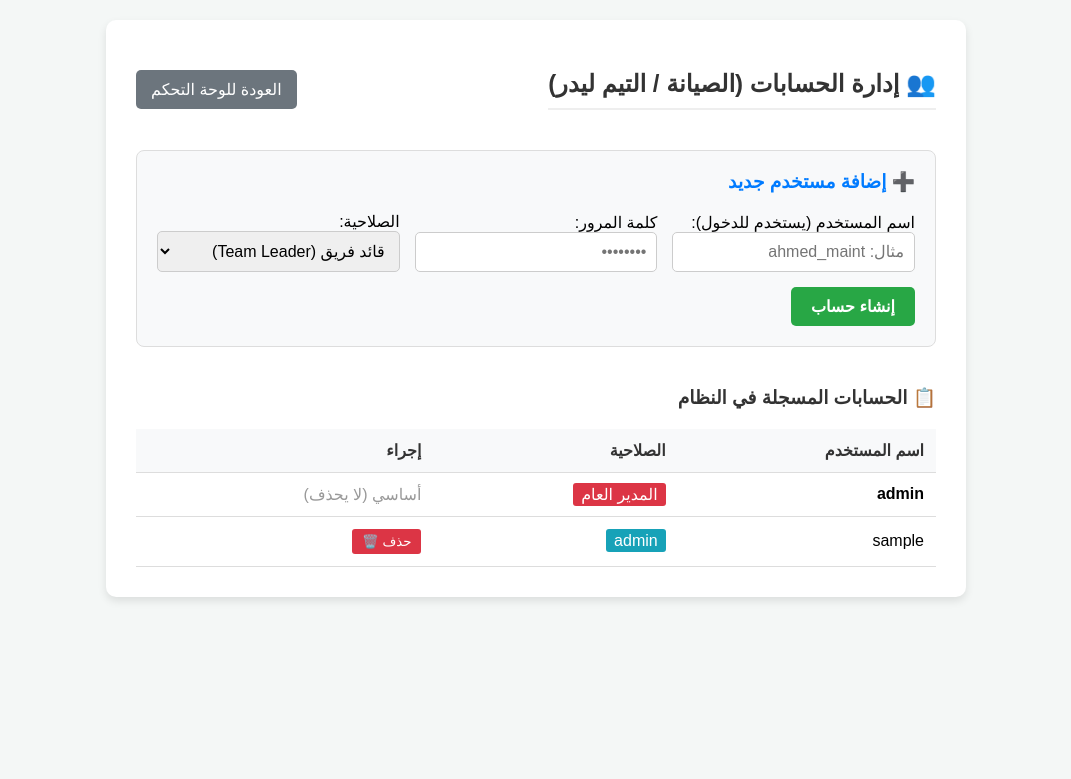
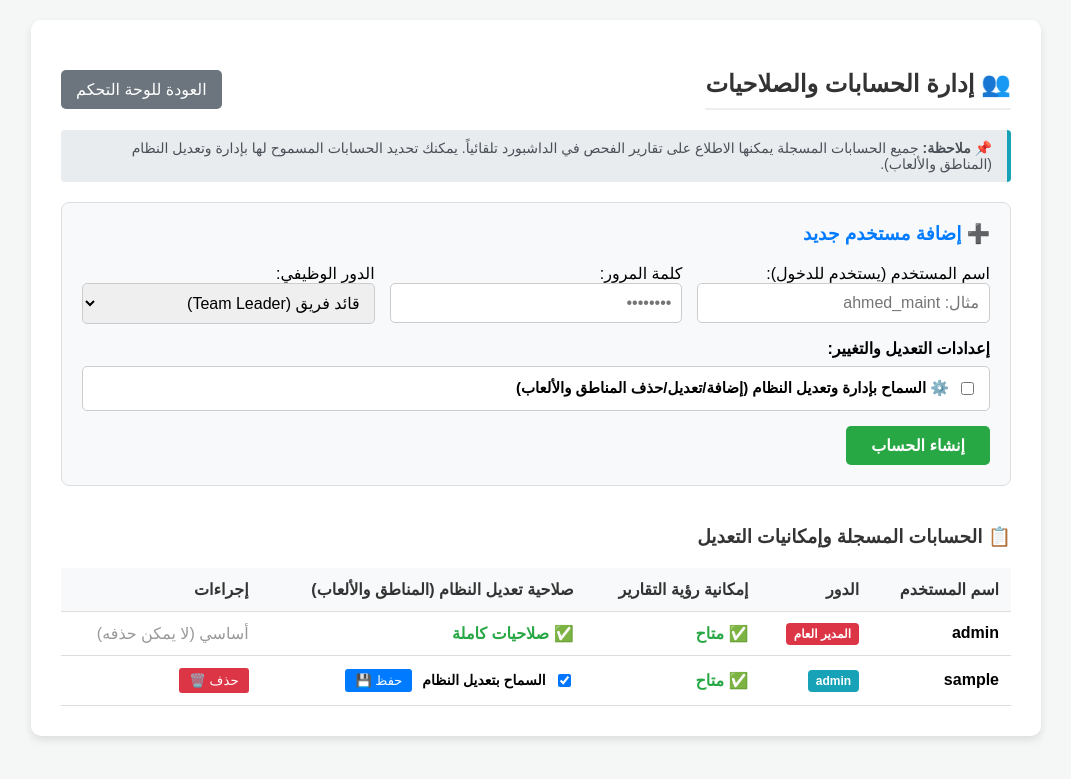
Before and after one commit to SaTo2002/DailyCheckApp, a Flask app: page /manage_users in a window 1280 px wide. Shown: the top 779 px of the page, without its empty margins (104-1175 px from the left). Run offline with Flask 3, Linux system fonts and the light colour scheme; the visitor is signed in with stand-in values (Sample User, id 1); tables that the repository leaves empty hold one stand-in row (values such as "Sample post").

Commit message:
feat: implement role-based access control with administrative dashboards and system management modules

```diff
--- a/app.py
+++ b/app.py
@@ -27,8 +27,18 @@ app.register_blueprint(monitor_bp)
 app.register_blueprint(admin_bp)
 app.register_blueprint(manage_bp)
 
+from sqlalchemy import text
+
 with app.app_context():
     db.create_all()
+    # Migration helper for User permission columns
+    for col, default_val in [('can_manage_system', 0), ('can_manage_areas', 0), ('can_manage_games', 0), ('can_view_reports', 1)]:
+        try:
+            with db.engine.connect() as conn:
+                conn.execute(text(f"ALTER TABLE users ADD COLUMN {col} TINYINT(1) DEFAULT {default_val}"))
+                conn.commit()
+        except Exception:
+            pass
 
 if __name__ == '__main__':
     app.run(host='0.0.0.0', port=5000, debug=True)
--- a/models.py
+++ b/models.py
@@ -6,6 +6,10 @@ class User(db.Model):
     username = db.Column(db.String(100), unique=True, nullable=False)
     password_hash = db.Column(db.String(255), nullable=False)
     role = db.Column(db.String(50), nullable=False)
+    can_manage_system = db.Column(db.Boolean, default=False)
+    can_manage_areas = db.Column(db.Boolean, default=False)
+    can_manage_games = db.Column(db.Boolean, default=False)
+    can_view_reports = db.Column(db.Boolean, default=True)
 
 class Area(db.Model):
     __tablename__ = 'areas'
--- a/routes/manage.py
+++ b/routes/manage.py
@@ -9,14 +9,20 @@ from models import User, Area, GameModel
 
 manage_bp = Blueprint('manage', __name__)
 
+def check_system_permission():
+    return session.get('is_admin') and (session.get('is_master_admin') or session.get('can_manage_system') or session.get('can_manage_areas') or session.get('can_manage_games'))
+
 @manage_bp.route('/manage_system', methods=['GET', 'POST'])
 def manage_system():
-    if not session.get('is_admin'): return redirect(url_for('admin.admin_login'))
+    if not session.get('is_admin'):
+        return redirect(url_for('admin.admin_login'))
+    if not check_system_permission():
+        return redirect(url_for('admin.admin_login'))
     return render_template('manage_system.html', areas=Area.query.all())
 
 @manage_bp.route('/add_area', methods=['POST'])
 def add_area():
-    if not session.get('is_admin'): return redirect(url_for('admin.admin_login'))
+    if not check_system_permission(): return redirect(url_for('admin.admin_login'))
     name = request.form.get('area_name')
     if name:
         db.session.add(Area(name=name))
@@ -25,7 +31,7 @@ def add_area():
 
 @manage_bp.route('/edit_area/<int:area_id>', methods=['GET', 'POST'])
 def edit_area(area_id):
-    if not session.get('is_admin'): return redirect(url_for('admin.admin_login'))
+    if not check_system_permission(): return redirect(url_for('admin.admin_login'))
     area = Area.query.get_or_404(area_id)
     if request.method == 'POST':
         new_name = request.form.get('area_name')
@@ -37,7 +43,7 @@ def edit_area(area_id):
 
 @manage_bp.route('/delete_area/<int:area_id>')
 def delete_area(area_id):
-    if not session.get('is_admin'): return redirect(url_for('admin.admin_login'))
+    if not check_system_permission(): return redirect(url_for('admin.admin_login'))
     area = Area.query.get_or_404(area_id)
     if area:
         db.session.delete(area)
@@ -47,18 +53,17 @@ def delete_area(area_id):
 # --- إدارة الألعاب داخل المنطقة ---
 @manage_bp.route('/area_games/<int:area_id>')
 def area_games(area_id):
-    if not session.get('is_admin'): return redirect(url_for('admin.admin_login'))
+    if not check_system_permission(): return redirect(url_for('admin.admin_login'))
     return render_template('area_games.html', area=Area.query.get_or_404(area_id))
 
 @manage_bp.route('/add_game_to_area/<int:area_id>', methods=['POST'])
 def add_game_to_area(area_id):
-    if not session.get('is_admin'): return redirect(url_for('admin.admin_login'))
+    if not check_system_permission(): return redirect(url_for('admin.admin_login'))
 
     name = request.form.get('game_name')
     check_names = request.form.getlist('check_names[]')
     structured_checks = [{"name": c.strip(), "is_mandatory": bool(request.form.get(f'check_mandatory_{i}'))} for i, c in enumerate(check_names) if c.strip()]
 
-    # معالجة صورة الخريطة الأساسية
     map_image_path = None
     if 'map_image' in request.files:
         file = request.files['map_image']
@@ -87,7 +92,7 @@ def add_game_to_area(area_id):
 
 @manage_bp.route('/edit_game/<int:game_id>', methods=['GET', 'POST'])
 def edit_game(game_id):
-    if not session.get('is_admin'): return redirect(url_for('admin.admin_login'))
+    if not check_system_permission(): return redirect(url_for('admin.admin_login'))
     game = GameModel.query.get_or_404(game_id)
 
     if request.method == 'POST':
@@ -126,7 +131,7 @@ def edit_game(game_id):
 
 @manage_bp.route('/delete_game_from_area/<int:area_id>/<int:game_id>')
 def delete_game_from_area(area_id, game_id):
-    if not session.get('is_admin'): return redirect(url_for('admin.admin_login'))
+    if not check_system_permission(): return redirect(url_for('admin.admin_login'))
     game = GameModel.query.get(game_id)
     if game:
         db.session.delete(game)
@@ -137,14 +142,39 @@ def delete_game_from_area(area_id, game_id):
 def manage_users():
     if not session.get('is_admin'): return redirect(url_for('admin.admin_login'))
     if request.method == 'POST':
-        username, password, role = request.form.get('username'), request.form.get('password'), request.form.get('role', 'monitor')
+        username = request.form.get('username')
+        password = request.form.get('password')
+        role = request.form.get('role', 'Team Leader')
+        can_manage_system = bool(request.form.get('can_manage_system'))
+
         if username and password:
-            db.session.add(User(username=username, password_hash=generate_password_hash(password), role=role))
+            user = User(
+                username=username,
+                password_hash=generate_password_hash(password),
+                role=role,
+                can_manage_system=can_manage_system,
+                can_manage_areas=can_manage_system,
+                can_manage_games=can_manage_system,
+                can_view_reports=True
+            )
+            db.session.add(user)
             db.session.commit()
         return redirect(url_for('manage.manage_users'))
     return render_template('manage_users.html', users=User.query.all())
 
-@manage_bp.route('/delete_user/<int:user_id>')
+@manage_bp.route('/update_user_permissions/<int:user_id>', methods=['POST'])
+def update_user_permissions(user_id):
+    if not session.get('is_admin'): return redirect(url_for('admin.admin_login'))
+    user = User.query.get_or_404(user_id)
+    can_manage_system = bool(request.form.get('can_manage_system'))
+    user.can_manage_system = can_manage_system
+    user.can_manage_areas = can_manage_system
+    user.can_manage_games = can_manage_system
+    user.can_view_reports = True
+    db.session.commit()
+    return redirect(url_for('manage.manage_users'))
+
+@manage_bp.route('/delete_user/<int:user_id>', methods=['POST'])
 def delete_user(user_id):
     if not session.get('is_admin'): return redirect(url_for('admin.admin_login'))
     user = User.query.get(user_id)
--- a/templates/manage_system.html
+++ b/templates/manage_system.html
@@ -28,6 +28,7 @@
             <a href="/dashboard" class="btn btn-secondary">🔙 العودة للوحة التحكم</a>
         </div>
 
+        {% if session.get('can_manage_areas') or session.get('is_master_admin') %}
         <div class="card">
             <h3>➕ إضافة منطقة جديدة</h3>
             <form action="/add_area" method="POST" style="display: flex; gap: 15px; margin-top: 15px;">
@@ -35,6 +36,7 @@
                 <button type="submit" class="btn btn-success">حفظ المنطقة</button>
             </form>
         </div>
+        {% endif %}
 
         <div class="card" style="border-top-color: #007bff;">
             <h3>📋 المناطق المسجلة (اضغط على المنطقة لإدارة ألعابها)</h3>
@@ -46,9 +48,13 @@
                         <span style="color: #666; font-size: 14px; margin-right: 10px;">({{ area.games|length }} لعبة مسجلة)</span>
                     </div>
                     <div class="actions">
+                        {% if session.get('can_manage_games') or session.get('can_manage_areas') or session.get('is_master_admin') %}
                         <a href="/area_games/{{ area.id }}" class="btn btn-primary">🎮 إدارة الألعاب</a>
+                        {% endif %}
+                        {% if session.get('can_manage_areas') or session.get('is_master_admin') %}
                         <a href="/edit_area/{{ area.id }}" style="color: #007bff; text-decoration: none; font-weight: bold; margin-left: 5px;">✏️ تعديل</a>
                         <a href="/delete_area/{{ area.id }}" style="color: #dc3545; text-decoration: none; font-weight: bold;" onclick="return confirm('⚠️ تحذير: مسح المنطقة سيؤدي إلى مسح جميع ألعابها! هل أنت متأكد؟');">🗑️ حذف</a>
+                        {% endif %}
                     </div>
                 </li>
                 {% else %}
--- a/templates/manage_users.html
+++ b/templates/manage_users.html
@@ -2,29 +2,40 @@
 <html dir="rtl" lang="ar">
 <head>
     <meta charset="UTF-8">
-    <title>إدارة المستخدمين - جرافيتي كود</title>
+    <title>إدارة المستخدمين والصلاحيات - جرافيتي كود</title>
     <style>
         body { font-family: Arial, sans-serif; background-color: #f4f7f6; margin: 0; padding: 20px; }
-        .container { max-width: 800px; margin: 0 auto; background: white; padding: 30px; border-radius: 10px; box-shadow: 0 4px 8px rgba(0,0,0,0.1); }
+        .container { max-width: 950px; margin: 0 auto; background: white; padding: 30px; border-radius: 10px; box-shadow: 0 4px 8px rgba(0,0,0,0.1); }
         h2 { border-bottom: 2px solid #eee; padding-bottom: 10px; color: #333; }
-        .form-group { margin-bottom: 15px; text-align: right; }
-        input, select { width: 100%; padding: 10px; border: 1px solid #ccc; border-radius: 5px; font-size: 16px; box-sizing: border-box; }
+        input[type="text"], input[type="password"], select { width: 100%; padding: 10px; border: 1px solid #ccc; border-radius: 5px; font-size: 16px; box-sizing: border-box; }
         table { width: 100%; border-collapse: collapse; margin-top: 20px; text-align: right; }
-        th, td { padding: 12px; border-bottom: 1px solid #ddd; }
+        th, td { padding: 12px; border-bottom: 1px solid #ddd; vertical-align: middle; }
         th { background-color: #f8f9fa; color: #333; }
+        .checkbox-group { display: flex; gap: 15px; align-items: center; background: #fff; padding: 12px; border: 1px solid #ccc; border-radius: 5px; }
+        .checkbox-label { display: flex; align-items: center; gap: 8px; font-size: 15px; cursor: pointer; font-weight: bold; }
+        .badge { padding: 4px 8px; border-radius: 4px; color: white; font-size: 12px; font-weight: bold; }
+        .badge-admin { background: #dc3545; }
+        .badge-role { background: #17a2b8; }
+        .note-box { background: #e9ecef; border-right: 4px solid #17a2b8; padding: 10px 15px; margin-bottom: 15px; border-radius: 4px; font-size: 14px; color: #495057; }
     </style>
 </head>
 <body>
 
     <div class="container">
         <div style="display: flex; justify-content: space-between; align-items: center;">
-            <h2>👥 إدارة الحسابات (الصيانة / التيم ليدر)</h2>
+            <h2>👥 إدارة الحسابات والصلاحيات</h2>
             <a href="/dashboard" style="background: #6c757d; color: white; padding: 10px 15px; text-decoration: none; border-radius: 5px;">العودة للوحة التحكم</a>
         </div>
 
+        <div class="note-box">
+            📌 <strong>ملاحظة:</strong> جميع الحسابات المسجلة يمكنها الاطلاع على تقارير الفحص في الداشبورد تلقائياً. يمكنك تحديد الحسابات المسموح لها بإدارة وتعديل النظام (المناطق والألعاب).
+        </div>
+
+        <!-- إضافة مستخدم جديد -->
         <div style="background: #f8f9fa; padding: 20px; border-radius: 8px; margin-top: 20px; border: 1px solid #ddd;">
             <h3 style="margin-top: 0; color: #007bff;">➕ إضافة مستخدم جديد</h3>
-            <form method="POST" style="display: flex; gap: 15px; flex-wrap: wrap; align-items: flex-end;">
+            <form method="POST" style="display: flex; flex-direction: column; gap: 15px;">
+                <div style="display: flex; gap: 15px; flex-wrap: wrap;">
                     <div style="flex: 1; min-width: 200px;">
                         <label>اسم المستخدم (يستخدم للدخول):</label>
                         <input type="text" name="username" required placeholder="مثال: ahmed_maint">
@@ -34,41 +45,71 @@
                         <input type="password" name="password" required placeholder="••••••••">
                     </div>
                     <div style="flex: 1; min-width: 200px;">
-                    <label>الصلاحية:</label>
+                        <label>الدور الوظيفي:</label>
                         <select name="role" required>
                             <option value="Team Leader">قائد فريق (Team Leader)</option>
                             <option value="Maintenance">تيم الصيانة (Maintenance)</option>
+                            <option value="Supervisor">مشرف (Supervisor)</option>
                         </select>
                     </div>
+                </div>
+
                 <div>
-                    <button type="submit" style="background: #28a745; color: white; border: none; padding: 10px 20px; border-radius: 5px; cursor: pointer; font-size: 16px; font-weight: bold;">إنشاء حساب</button>
+                    <label style="font-weight: bold; display: block; margin-bottom: 8px;">إعدادات التعديل والتغيير:</label>
+                    <div class="checkbox-group">
+                        <label class="checkbox-label">
+                            <input type="checkbox" name="can_manage_system" value="1"> ⚙️ السماح بإدارة وتعديل النظام (إضافة/تعديل/حذف المناطق والألعاب)
+                        </label>
+                    </div>
+                </div>
+
+                <div style="align-self: flex-start;">
+                    <button type="submit" style="background: #28a745; color: white; border: none; padding: 10px 25px; border-radius: 5px; cursor: pointer; font-size: 16px; font-weight: bold;">إنشاء الحساب</button>
                 </div>
             </form>
         </div>
 
-        <h3 style="margin-top: 40px; color: #333;">📋 الحسابات المسجلة في النظام</h3>
+        <!-- جدول الحسابات المسجلة -->
+        <h3 style="margin-top: 40px; color: #333;">📋 الحسابات المسجلة وإمكانيات التعديل</h3>
         <table>
+            <thead>
                 <tr>
                     <th>اسم المستخدم</th>
-                <th>الصلاحية</th>
-                <th>إجراء</th>
+                    <th>الدور</th>
+                    <th>إمكانية رؤية التقارير</th>
+                    <th>صلاحية تعديل النظام (المناطق والألعاب)</th>
+                    <th>إجراءات</th>
                 </tr>
+            </thead>
+            <tbody>
                 <tr>
                     <td><strong>admin</strong></td>
-                <td><span style="background: #dc3545; color: white; padding: 3px 8px; border-radius: 3px;">المدير العام</span></td>
-                <td><span style="color: #999;">أساسي (لا يحذف)</span></td>
+                    <td><span class="badge badge-admin">المدير العام</span></td>
+                    <td><span style="color: #28a745; font-weight: bold;">✅ متاح</span></td>
+                    <td><span style="color: #28a745; font-weight: bold;">✅ صلاحيات كاملة</span></td>
+                    <td><span style="color: #999;">أساسي (لا يمكن حذفه)</span></td>
                 </tr>
                 {% for user in users %}
                 <tr>
-                <td>{{ user.username }}</td>
-                <td><span style="background: #17a2b8; color: white; padding: 3px 8px; border-radius: 3px;">{{ user.role }}</span></td>
+                    <td><strong>{{ user.username }}</strong></td>
+                    <td><span class="badge badge-role">{{ user.role }}</span></td>
+                    <td><span style="color: #28a745; font-weight: bold;">✅ متاح</span></td>
                     <td>
-                    <form action="/delete_user/{{ user.id }}" method="POST" onsubmit="return confirm('تأكيد حذف الحساب؟');" style="margin: 0;">
+                        <form action="/update_user_permissions/{{ user.id }}" method="POST" style="display: flex; gap: 10px; align-items: center; margin: 0;">
+                            <label class="checkbox-label" style="font-size: 14px;">
+                                <input type="checkbox" name="can_manage_system" value="1" {% if user.can_manage_system or user.can_manage_areas or user.can_manage_games %}checked{% endif %}> السماح بتعديل النظام
+                            </label>
+                            <button type="submit" style="background: #007bff; color: white; border: none; padding: 4px 10px; border-radius: 3px; cursor: pointer; font-size: 13px;">حفظ 💾</button>
+                        </form>
+                    </td>
+                    <td>
+                        <form action="/delete_user/{{ user.id }}" method="POST" onsubmit="return confirm('تأكيد حذف هذا الحساب؟');" style="margin: 0;">
                             <button type="submit" style="background: #dc3545; color: white; border: none; padding: 5px 10px; border-radius: 3px; cursor: pointer;">حذف 🗑️</button>
                         </form>
                     </td>
                 </tr>
                 {% endfor %}
+            </tbody>
         </table>
     </div>
 
```
Also changed, not shown: routes/admin.py (+19 -6 lines), templates/dashboard.html (+4 -3 lines). Lines whose indentation alone changed are shown as unchanged.
